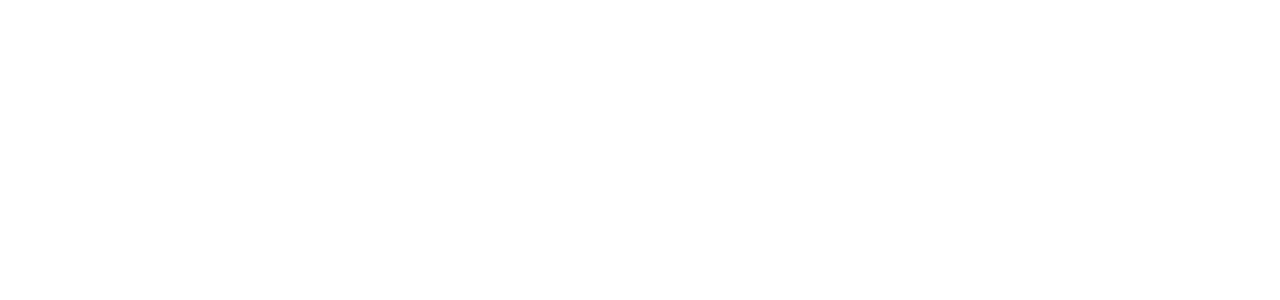
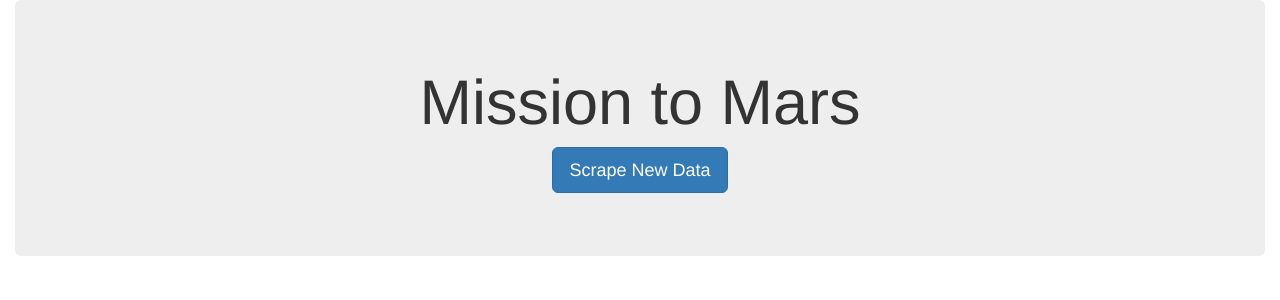
Before and after one commit to adam-katz97/web-scraping-challenge, a Flask app: page / in a window 1280 px wide. Before the commit the part shown is empty. Shown: the top 300 px of the page. Run offline with Flask 2, Linux system fonts and the light colour scheme; a database or web service that is not in the repository returns one stand-in record (values such as "Sample title"); parts of the project's set-up code (start-up, migrations or seed data) failed here and were passed over; some libraries are stand-ins or nearby versions.

Commit message:
adds jumbotron and scrape button to html.

```diff
--- a/mission_to_mars/app.py
+++ b/mission_to_mars/app.py
@@ -1,6 +1,6 @@
 from flask import Flask, render_template, redirect
 from flask_pymongo import PyMongo
-import scrape_mars.py
+import scrape_mars
 app = Flask(__name__)
 mongo = PyMongo(app, uri="mongodb://localhost:27017/mars_app")
 
--- a/mission_to_mars/templates/index.html
+++ b/mission_to_mars/templates/index.html
@@ -7,7 +7,12 @@
     <link rel="stylesheet" href="https://maxcdn.bootstrapcdn.com/bootstrap/3.3.7/css/bootstrap.min.css">
 </head>
 <body>
-
+    <div class="container-fluid">
+        <div class="jumbotron text-center">
+            <h1>Mission to Mars</h1>
+            <p><a class="btn btn-primary btn-lg" href="/scrape" role="button">Scrape New Data</a></p>
+        </div>
+    </div>
 
 </body>
 </html>
```
